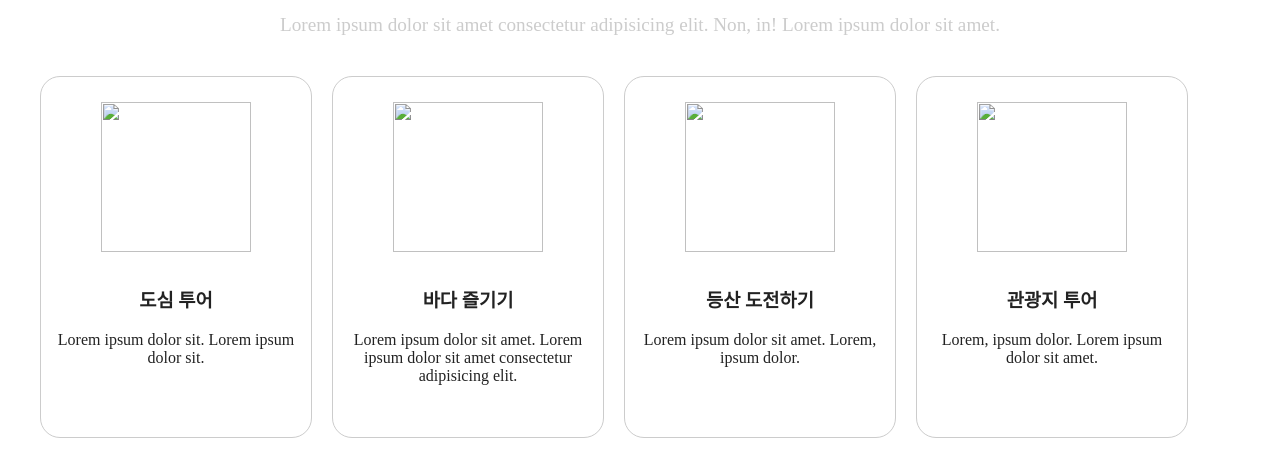
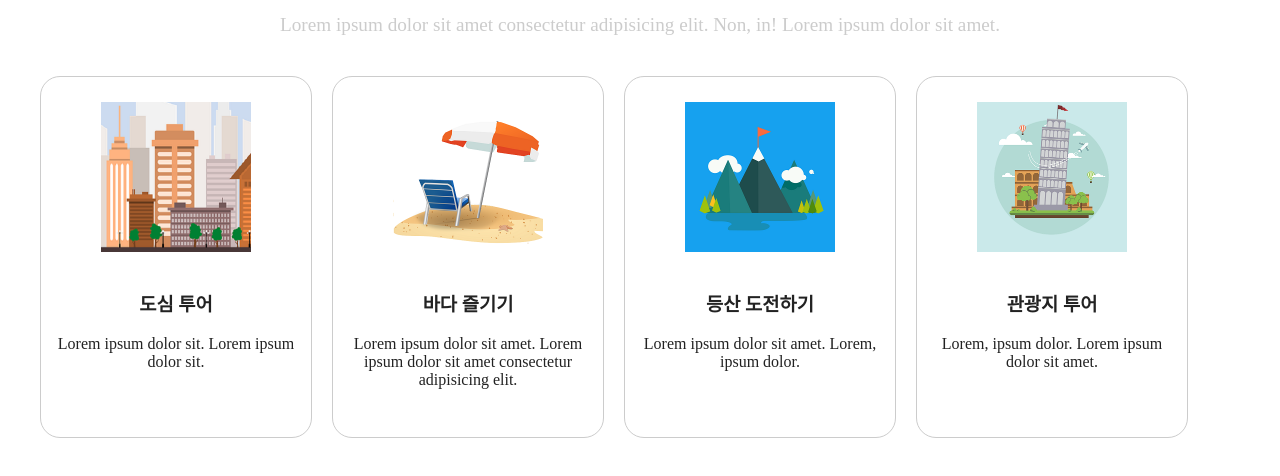
Before and after one commit to Mrbaeksang/homework4, a plain HTML site: page index.html in a window 1280 px wide. Shown: the part 110-586 px from the top of the page. Drawn offline with Linux system fonts and the light colour scheme.

Commit message:
index.html 수정: 기능 추가

```diff
--- a/index.html
+++ b/index.html
@@ -57,28 +57,28 @@
     <div class="travel-list">
       <div class="travel-card">
         <a href="#">
-          <img src="images/tr-1.png">
+          <img src="tr-1.png">
           <h3>도심 투어</h3>
           <p>Lorem ipsum dolor sit. Lorem ipsum dolor sit.</p>
         </a>
       </div>
       <div class="travel-card">
         <a href="#">
-          <img src="images/tr-2.png">
+          <img src="tr-2.png">
           <h3>바다 즐기기</h3>
           <p>Lorem ipsum dolor sit amet. Lorem ipsum dolor sit amet consectetur adipisicing elit.</p>
         </a>
       </div>
       <div class="travel-card">
         <a href="#">
-          <img src="images/tr-3.png">
+          <img src="tr-3.png">
           <h3>등산 도전하기</h3>
           <p>Lorem ipsum dolor sit amet. Lorem, ipsum dolor.</p>
         </a>
       </div>
       <div class="travel-card">
         <a href="#">
-          <img src="images/tr-4.png">
+          <img src="tr-4.png">
           <h3>관광지 투어</h3>
           <p>Lorem, ipsum dolor. Lorem ipsum dolor sit amet.</p>
         </a>
```
